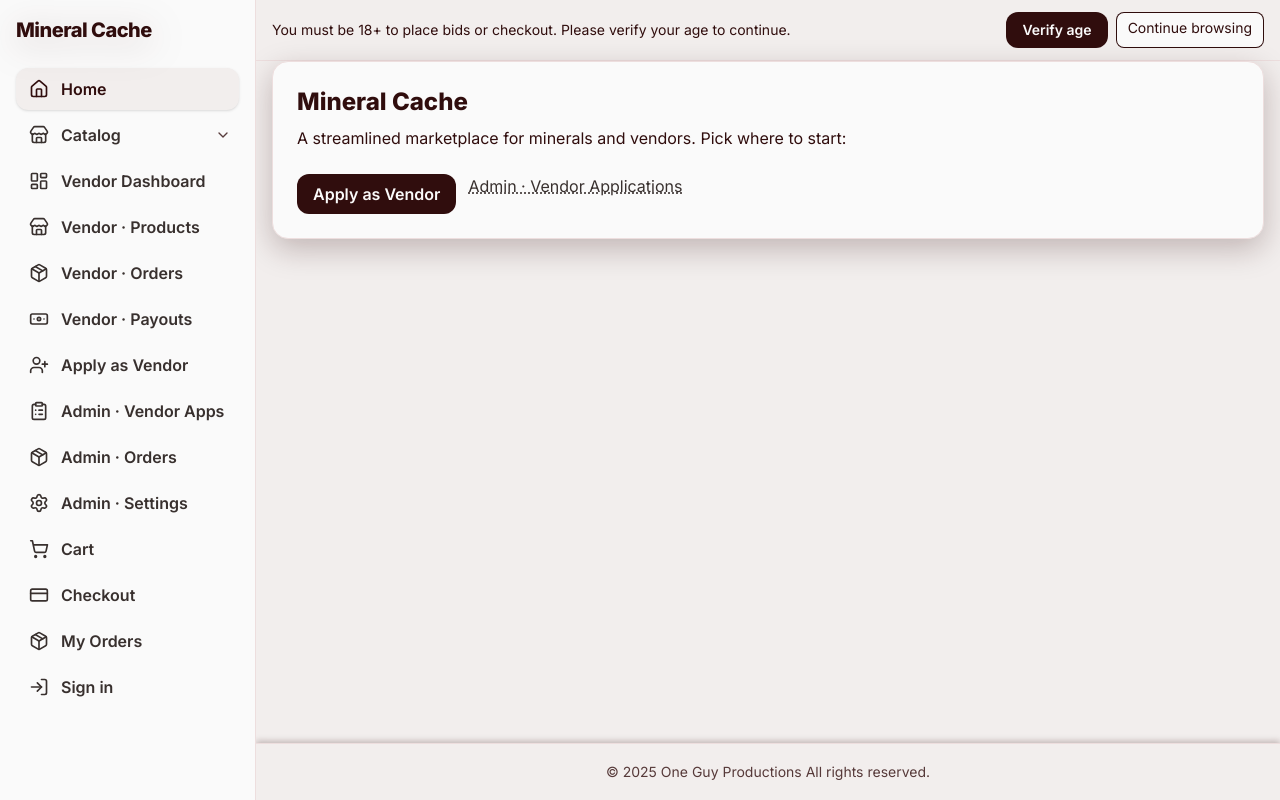
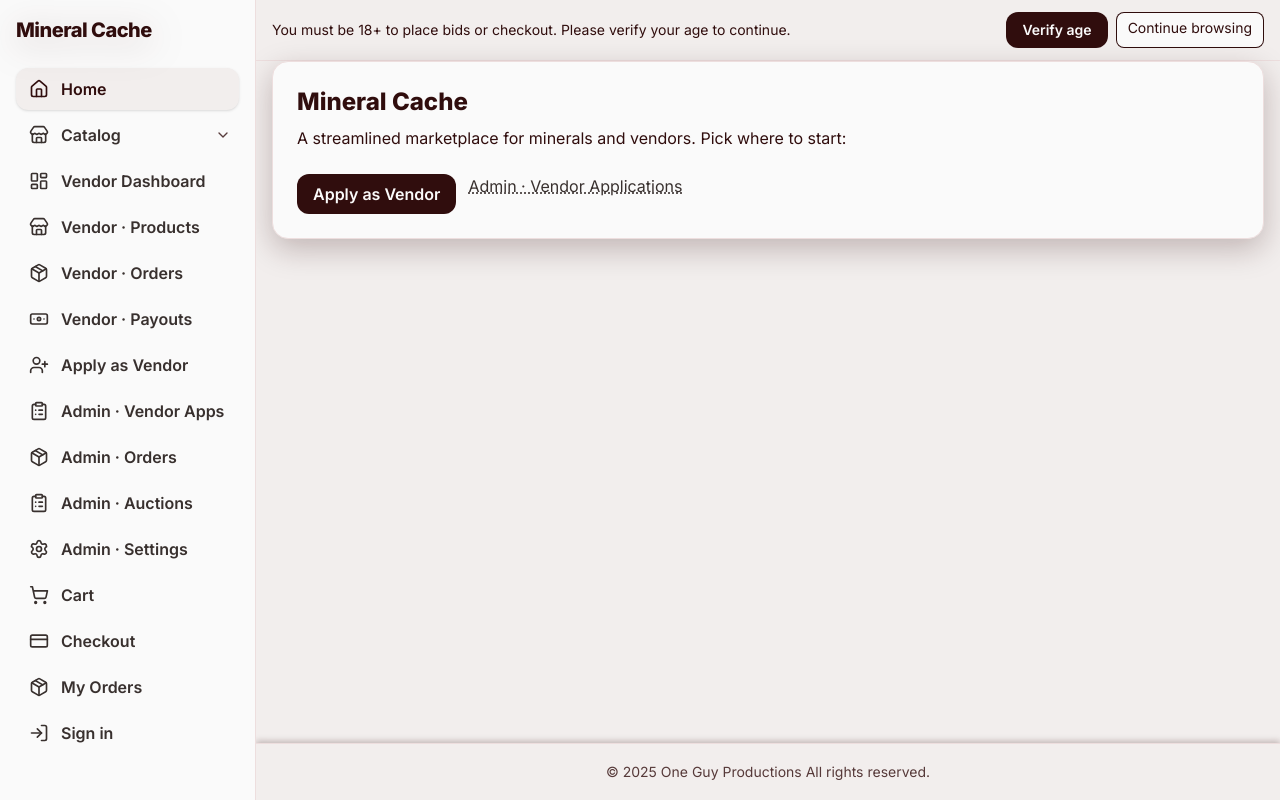
Before and after one commit to nathangreen1632/MineralCache, a React (Vite) app in the folder Client/: page / in a window 1280 px wide. Built offline with nearby package versions, Linux system fonts and the light colour scheme; no server answers.

Commit message:
feat(ui): add Admin Auctions link in Navbar
- Introduced "Admin · Auctions" link in the navbar under the admin section.
- Ensures easier navigation to the admin auctions page.
- Minor cleanup: removed redundant comment marker in the auth section.

```diff
--- a/Client/src/common/Navbar.tsx
+++ b/Client/src/common/Navbar.tsx
@@ -133,12 +133,15 @@ export default function Navbar(): React.ReactElement {
         <SideNavLink to="/vendor/dashboard" label="Vendor Dashboard" Icon={LayoutDashboard} />
         <SideNavLink to="/vendor/products" label="Vendor · Products" Icon={Store} />
         <SideNavLink to="/vendor/orders" label="Vendor · Orders" Icon={Package} />
-        <SideNavLink to="/vendor/payouts" label="Vendor · Payouts" Icon={Banknote} /> {/* ✅ NEW */}
+        <SideNavLink to="/vendor/payouts" label="Vendor · Payouts" Icon={Banknote} />
         <SideNavLink to="/vendor/apply" label="Apply as Vendor" Icon={UserPlus} />
 
         {/* Admin */}
         <SideNavLink to="/admin/vendor-apps" label="Admin · Vendor Apps" Icon={ClipboardList} />
         <SideNavLink to="/admin/orders" label="Admin · Orders" Icon={Package} />
+
+        {/* Admin Auctions */}
+        <SideNavLink to="/admin/auctions" label="Admin · Auctions" Icon={ClipboardList} />
         <SideNavLink to="/admin/settings" label="Admin · Settings" Icon={Settings} />
 
         {/* Cart & Checkout */}
@@ -148,7 +151,7 @@ export default function Navbar(): React.ReactElement {
         {/* Account */}
         <SideNavLink to="/account/orders" label="My Orders" Icon={Package} />
 
-        {/* ✅ Auth: show Sign in when no user is present */}
+        {/* Auth: show Sign in when no user is present */}
         {!user && <SideNavLink to="/login" label="Sign in" Icon={LogIn} />}
       </nav>
     </aside>
```
